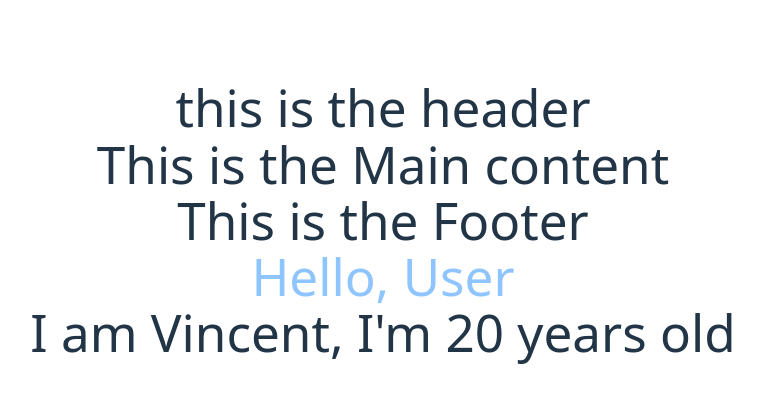
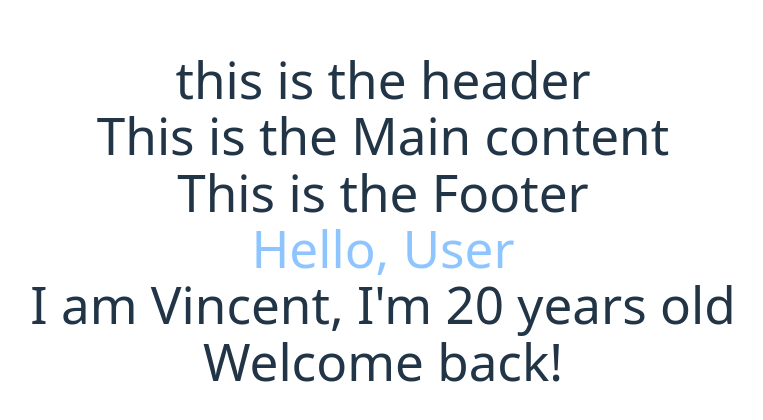
Before and after one commit to vinceaintreadin-21/appdev1, a React (Vite) app in the folder react-quickstart/: page / in a window 1280 px wide. Shown: the part 180-600 px from the top of the page, without its empty margins (257-1020 px from the left). Built offline with nearby package versions, Linux system fonts and the light colour scheme.

Commit message:
Done conditional rendering

```diff
--- a/react-quickstart/src/App.jsx
+++ b/react-quickstart/src/App.jsx
@@ -27,6 +27,16 @@ const student = {
   age: 20
 }
 
+//making conditional rendering
+const isLoggedIn = true;
+let content;
+if (isLoggedIn) {
+  content = <h1>Welcome back!</h1>;
+} else {
+  content = <h1>Please log in.</h1>;
+}
+
+
 function App() {
   return(
     <>
@@ -41,6 +51,8 @@ function App() {
       </div>
 
       <h1>I am {student.name}, I'm {student.age} years old </h1> {/*Done displaying data*/}
+
+      <p>{content}</p> {/*Done conditional rendering*/}
     </>
   )
 }
```
